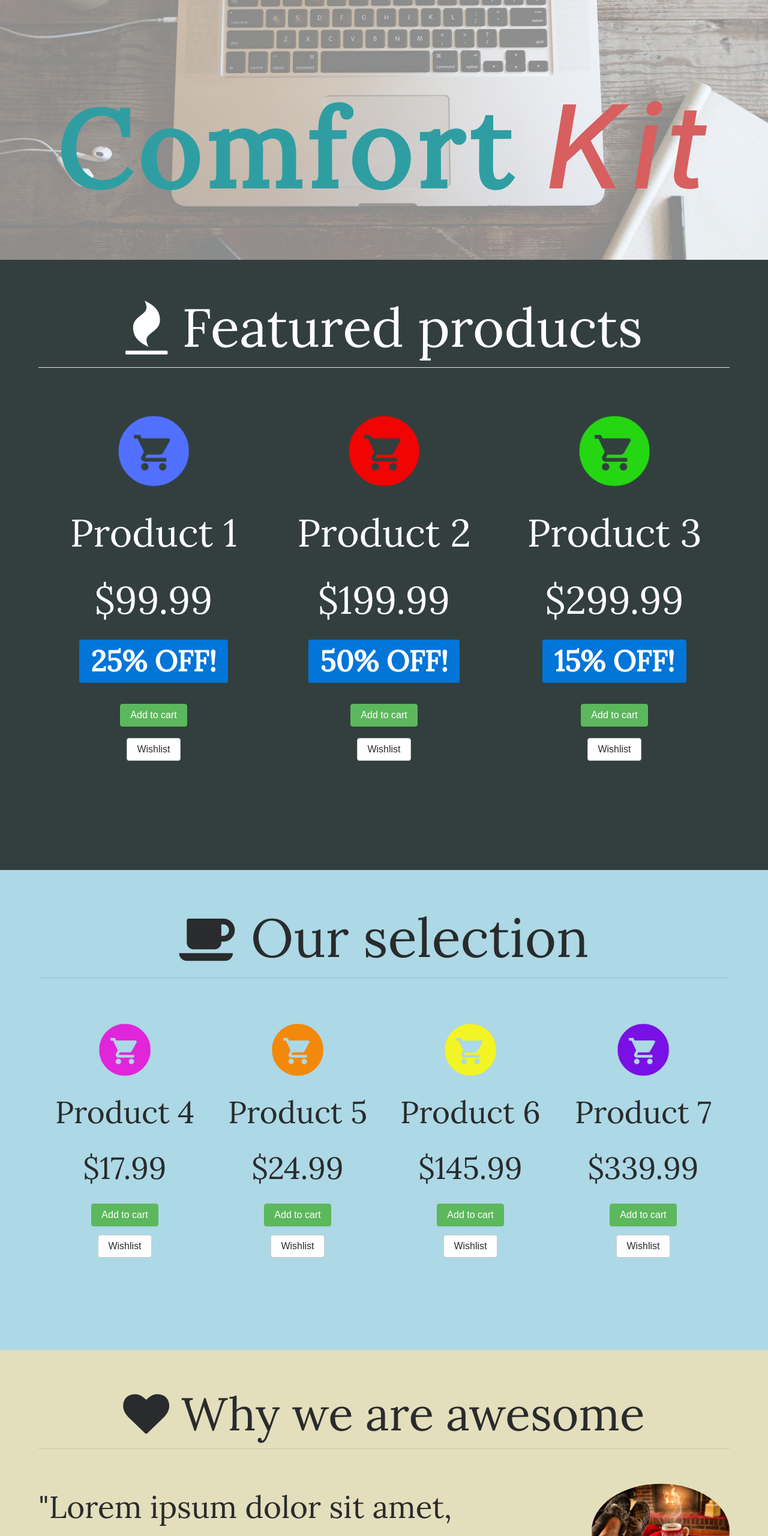
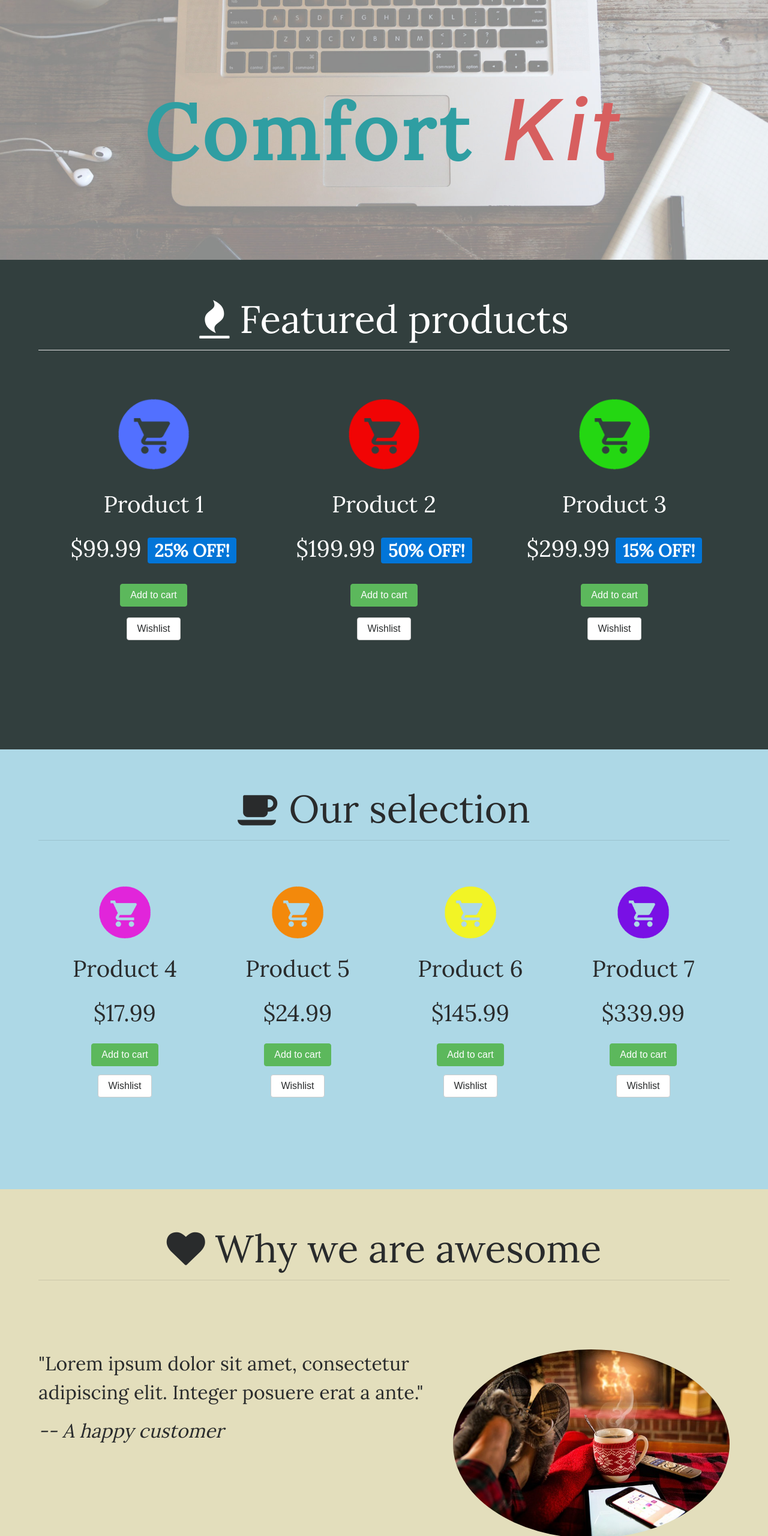
Before and after one commit to diego-c/Shopping-Template, a plain HTML site: page Shopping Template/index.html in a window 1280 px wide. Shown: the part 220-2780 px from the top of the page at 60% size. Drawn offline with Linux system fonts and the light colour scheme.

Commit message:
Add files via upload

```diff
--- a/Shopping Template/responsive.css
+++ b/Shopping Template/responsive.css
@@ -326,6 +326,56 @@
     #mobileNav>form {
         width: 50%;
     }
+
+    /* FIXING THE FONT SIZE */
+
+    body > header > div:nth-child(2) > h1 > span.comfort {
+      font-size: 10vw;
+    }
+    body > header > div:nth-child(2) > h1 > span.kit {
+      font-size: 11vw;
+    }
+     #featured > div > h2 {
+      font-size: 5vw;
+    }
+    #featured > div > div > div:nth-child(1) > div:nth-child(2) > p:nth-child(1) {
+      font-size: 3vw;
+    }
+    #featured > div > div > div > div:nth-child(2) > p {
+      font-size: 3vw;
+    }
+    #selection > div > h2 {
+      font-size: 5vw;
+    }
+    #selection > div > div > div > div > p {
+      font-size: 3vw;
+    }
+    #awesome > div > h2 {
+      font-size: 5vw;
+    }
+    #awesome > div > div > blockquote p {
+      font-size: 3vw;
+    }
+  #awesome > div > div > blockquote > cite {
+    font-size: 3vw;
+  }
+  #awesome > div > div:nth-child(3) > blockquote > cite {
+    position: relative;
+    left: 0;
+  }
+  #contact > div > h2 {
+    font-size: 5vw;
+  }
+  #contact > div > div > form {
+    font-size: 2vw;
+  }
+  body > footer > div > p {
+    font-size: 3vw;
+  }
+  #contact > div > div > form > fieldset:nth-child(2) > div.form-check > label > input {
+    transform: scale(1.5);
+  }
+
 }
 
 @media screen and (min-width: 880px) {
@@ -367,4 +417,39 @@
     .mobileNav {
         display: none;
     }
+    #\23 cartDesk > div {
+      text-align: center;
+      width: 50%;
+      min-width: 12rem;
+      margin: .125rem 0 0 -5rem;
+      left: 0;
+    }
 }
+
+/* MORE FIXING ON MARGINS AND FONTS FOR BIGGER SCREENS */
+@media screen and (min-width: 1050px) {
+  #awesome > div > div > blockquote p {
+    font-size: 2.5vw;
+  }
+  #awesome > div > div > blockquote cite {
+  font-size: 2.5vw;
+  }
+  #awesome > div > div > blockquote p img {
+    width: 40%;
+  }
+ body>section:nth-child(4)>div>div {
+    height: 300px;
+    margin-bottom: 0;
+  }
+  #awesome > div > div:nth-child(5) > blockquote > cite {
+    position: relative;
+    left: 0;
+  }
+  #awesome > div div {
+    margin-top: 10%;
+    margin-bottom: 10%;
+  }
+  #awesome {
+    margin-bottom: -10%;
+  }
+}
--- a/Shopping Template/style.css
+++ b/Shopping Template/style.css
@@ -10,9 +10,6 @@ body {
 
 
 /*NAV */
-
-
-/* LOGIN DROPDOWN */
 
 #navbarNav>ul>li.nav-item.dropdown, #navbarNav>ul>li:nth-child(5) {
     display: block;
@@ -32,7 +29,9 @@ body {
     border-style: solid;
     border-width: medium;
 }
-
+.desktopNav:hover {
+  background-color: orange;
+}
 #navbarNav>ul>li:nth-child(2)>div>span>div>form>div img {
     width: 20%;
     margin-left: 3%;
```
